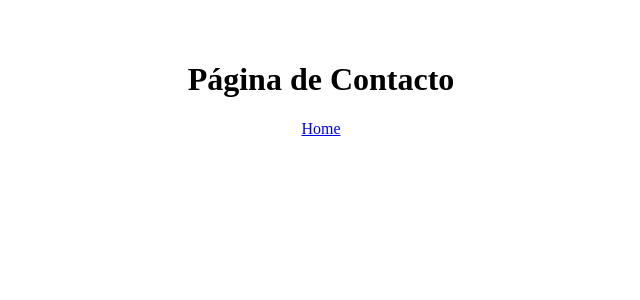
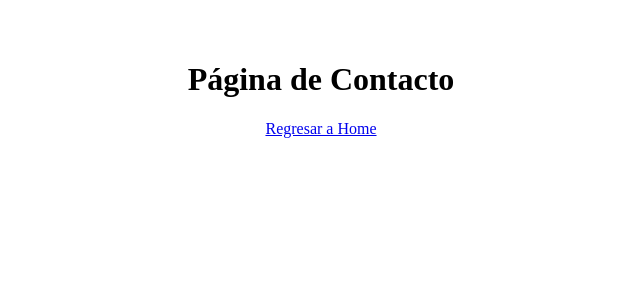
Before and after one commit to ibarrajon/ReactRouter, a React (Vite) app: page /#/contact in a window 1280 px wide. Shown: the top 300 px of the page, without its empty margins (319-959 px from the left). Built offline with nearby package versions, Linux system fonts and the light colour scheme.

Commit message:
deploy 2do intento

```diff
--- a/src/components/Contact.jsx
+++ b/src/components/Contact.jsx
@@ -5,7 +5,7 @@ const Contact = () => {
         <div>
             <h1>Página de Contacto</h1>
 
-            <a href="/">Home</a>
+            <a href="/">Regresar a Home</a>
         </div>
     )
 }
--- a/src/components/Home.jsx
+++ b/src/components/Home.jsx
@@ -5,7 +5,7 @@ const Home = () => {
         <div>
             <h1>Página de Home</h1>
 
-            <a href="/#/contact">Contacto</a>
+            <a href="/#/contact">Ir a Contacto</a>
         </div>
     )
 }
```
